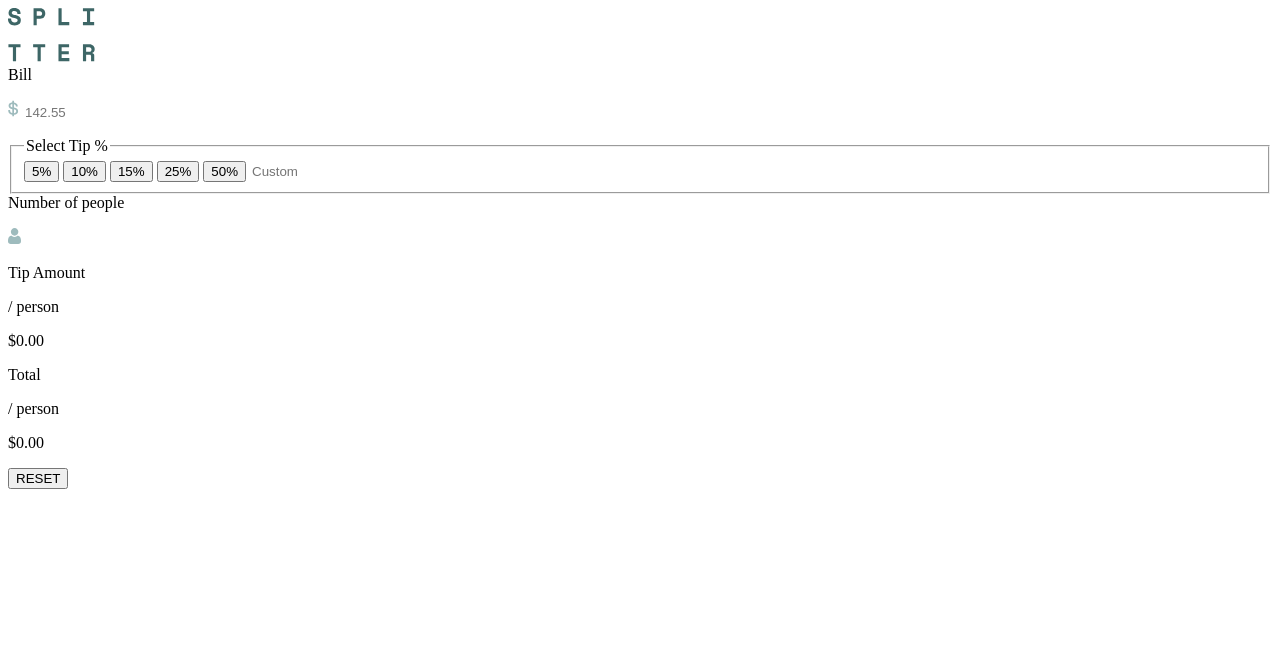
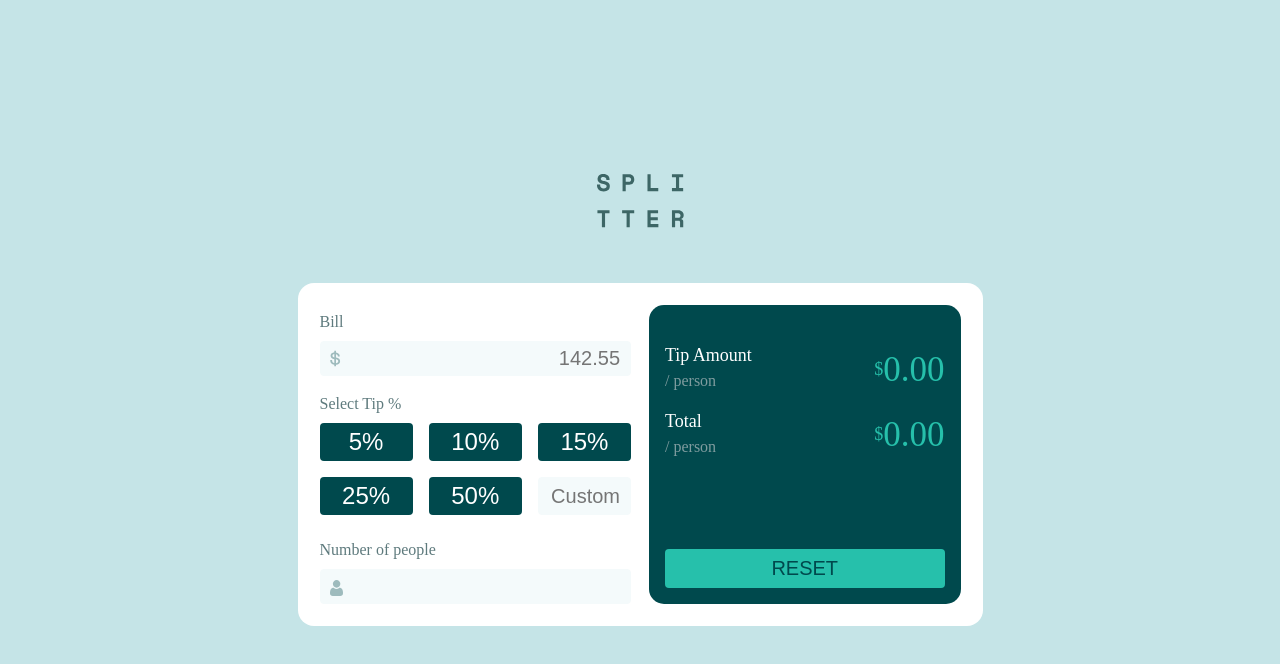
Before and after one commit to Obrienzo/tip-calculator-app, a plain HTML site: page index.html in a window 1280 px wide. Drawn offline with Linux system fonts and the light colour scheme.

Commit message:
Add component styling

```diff
--- a/index.html
+++ b/index.html
@@ -17,6 +17,7 @@
       <article>
         <img src="images/logo.svg" alt="page logo">
         <form>
+          <section class="inputs-container">
             <div>
               <label for="bill">Bill</label>
               <p>
@@ -26,12 +27,16 @@
             </div>
             <fieldset>
               <legend>Select Tip &percnt;</legend>
+              <div>
                 <button type="button" data-percent="5" class="tip-selection">5&percnt;</button>
                 <button type="button" data-percent="10" class="tip-selection">10&percnt;</button>
                 <button type="button" data-percent="15" class="tip-selection">15&percnt;</button>
                 <button type="button" data-percent="25" class="tip-selection">25&percnt;</button>
                 <button type="button" data-percent="50" class="tip-selection">50&percnt;</button>
+                <div class="custom-wrapper">
                   <input type="tel" name="tip" id="custom-tip" placeholder="Custom">
+                </div>
+              </div>
             </fieldset>
             <div class="people-container">
               <label for="people">Number of people</label>
@@ -41,20 +46,23 @@
                 <span class="error-state"></span>
               </p>
             </div>
-          <section>
+          </section>
+          <section class="result-display">
+            <div class="result-container">
+              <div class="result-wrapper">
                 <div>
+                  <p class="heading-white">Tip Amount</p>
+                  <span class="sub-gray">/ person</span>
+                </div>
+                <p class="amounts">&dollar;<span class="tip-amount">0.00</span></p>
+              </div>
+              <div class="result-wrapper">
                 <div>
-                <p>Tip Amount</p>
-                <span>/ person</span>
+                  <p class="heading-white">Total</p>
+                  <span class="sub-gray">/ person</span>
                 </div>
-              <p>&dollar;<span class="tip-amount">0.00</span></p>
+                <p class="amounts">&dollar;<span class="total-amount">0.00</span></p>
               </div>
-            <div>
-              <div>
-                <p>Total</p>
-                <span>/ person</span>
-              </div>
-              <p>&dollar;<span class="total-amount">0.00</span></p>
             </div>
             <button type="reset">RESET</button>
           </section>
--- a/main.js
+++ b/main.js
@@ -100,6 +100,8 @@ formElement.onreset = () => {
     tipPercentState = 0;
     amount = 0;
     people = 0;
+    errorState = '';
+    errorMessage.textContent = '';
     tipAmount.textContent = '0.00';
     totalAmount.textContent = '0.00';
     tipPercentSelection.forEach(elem => elem.classList.remove('selected-tip'));
--- a/style.css
+++ b/style.css
@@ -1,11 +1,143 @@
+html {
+    font-size: 62.5%;
+}
+
+*::before,
+*::after,
+* {
+    padding: 0;
+    margin: 0;
+    box-sizing: border-box;
+}
+
+:root {
+    --Green-400: hsl(172, 67%, 45%);
+    --Green-900: hsl(183, 100%, 15%);
+    --Grey-500: hsl(186, 14%, 43%);
+    --Grey-400: hsl(184, 14%, 56%);
+    --Grey-200: hsl(185, 41%, 84%);
+    --Grey-50: hsl(189, 47%, 97%);
+    --White: hsl(0, 100%, 100%);
+}
+
+button {
+    outline: none;
+    border: none;
+    background-color: transparent;
+    font-size: inherit;
+}
+
 input {
+    background-color: transparent;
     border: none;
     outline: none;
+    color: var(--Green-900);
+    font-size: 2.0rem;
+    width: 100%
+}
+
+fieldset {
+    border: none;
+}
+
+body {
+    background-color: var(--Grey-200);
+    font-size: 2.4rem;
+    color: var(--Grey-500);
+    line-height: 1.2;
+    min-height: 100vh;
+    display: flex;
+    flex-direction: column;
+    justify-content: center;
+}
+
+#app {
+    max-width: 68.5rem;
+    margin: auto;
+    /* border: 1px solid; */
+}
+
+article {
+    display: flex;
+    flex-direction: column;
+    align-items: center;
+    gap: 2.0rem;
+    /* border: 1px solid; */
+}
+
+form {
+    background-color: var(--White);
+    border-radius: 1.6rem;
+    padding: 2.2rem;
+    display: flex;
+    flex-direction: column;
+    gap: 1.8rem;
+}
+
+.inputs-container {
+    display: flex;
+    flex-direction: column;
+    gap: 1.8rem;
+}
+
+label,
+legend {
+    display: inline-block;
+    font-size: 1.6rem;
+    padding-bottom: 1.0rem;
+}
+
+p {
+    position: relative;
+}
+
+p > img {
+    position: absolute;
+    left: 1.0rem;
+    bottom: 0.85rem;
+}
+
+input {
+    background-color: var(--Grey-50);
+    border-radius: 0.4rem;
+    padding: 0.5rem 1.0rem;
+    text-align: end;
+    border: 0.05rem solid var(--Grey-50);
+}
+
+input:focus {
+    background-color: var(--Grey-50);
+    border-color: var(--Green-400);
+}
+
+input:user-invalid {
+    border-color: red;
+}
+
+input:valid {
+    background-color: var(--Grey-50);
+}
+
+.tip-selection {
+    background-color: var(--Green-900);
+    color: var(--White);
+    border-radius: 0.4rem;
+    padding: 0.5rem 1.0rem;
+}
+
+fieldset div {
+    display: grid;
+    grid-template-columns: 1fr 1fr;
+    gap: 1.6rem;
+}
+
+.custom-wrapper {
+    display: flex;
 }
 
 .selected-tip {
-    background-color: green;
-    color: whitesmoke;
+    background-color: var(--Green-400);
+    color: var(--White);
 }
 
 .error-state {
@@ -13,8 +145,8 @@ input {
     font-family: monospace;
     font-size: 13px;
     position: absolute;
-    top: 15px;
-    left: 95px;
+    top: -2.2rem;
+    right: 0;
 }
 
 
@@ -25,3 +157,75 @@ input {
 .invalid {
     border: 1px solid red;
 }
+
+
+.result-display {
+    display: flex;
+    flex-direction: column;
+    background-color: var(--Green-900);
+    padding: 1.6rem;
+    border-radius: 1.5rem;
+    color: var(--White);
+    font-size: 1.6rem;
+}
+
+.result-container {
+    display: flex;
+    flex-direction: column;
+    gap: 2.0rem;
+    margin-top: 2.4rem;
+}
+
+.result-wrapper {
+    display: flex;
+    justify-content: space-between;
+    align-items: end;
+}
+
+.heading-white {
+    font-size: 1.8rem;
+    margin-bottom: 0.5rem;
+}
+
+.sub-gray {
+    color: var(--Grey-400);
+}
+
+.amounts {
+    color: var(--Green-400);
+    font-size: 1.8rem;
+    display: flex;
+    align-items: center;
+}
+
+.tip-amount,
+.total-amount {
+    color: var(--Green-400);
+    font-size: 3.5rem;
+}
+
+.result-display > button {
+    color: var(--Green-900);
+    background-color: var(--Green-400);
+    width: 100%;
+    padding: 0.8rem;
+    border-radius: 0.4rem;
+    font-size: 2.0rem;
+    margin-top: 2.0rem;
+}
+
+@media screen and (min-width: 678px) {
+    form {
+        display: grid;
+        grid-template-columns: 1fr 1fr;
+        margin-top: 3.5rem;
+    }
+
+    fieldset div {
+        grid-template-columns: 1fr 1fr 1fr;
+    }
+
+    .result-display {
+        justify-content: space-between;
+    }
+}
```
Lines whose indentation alone changed are shown as unchanged.
